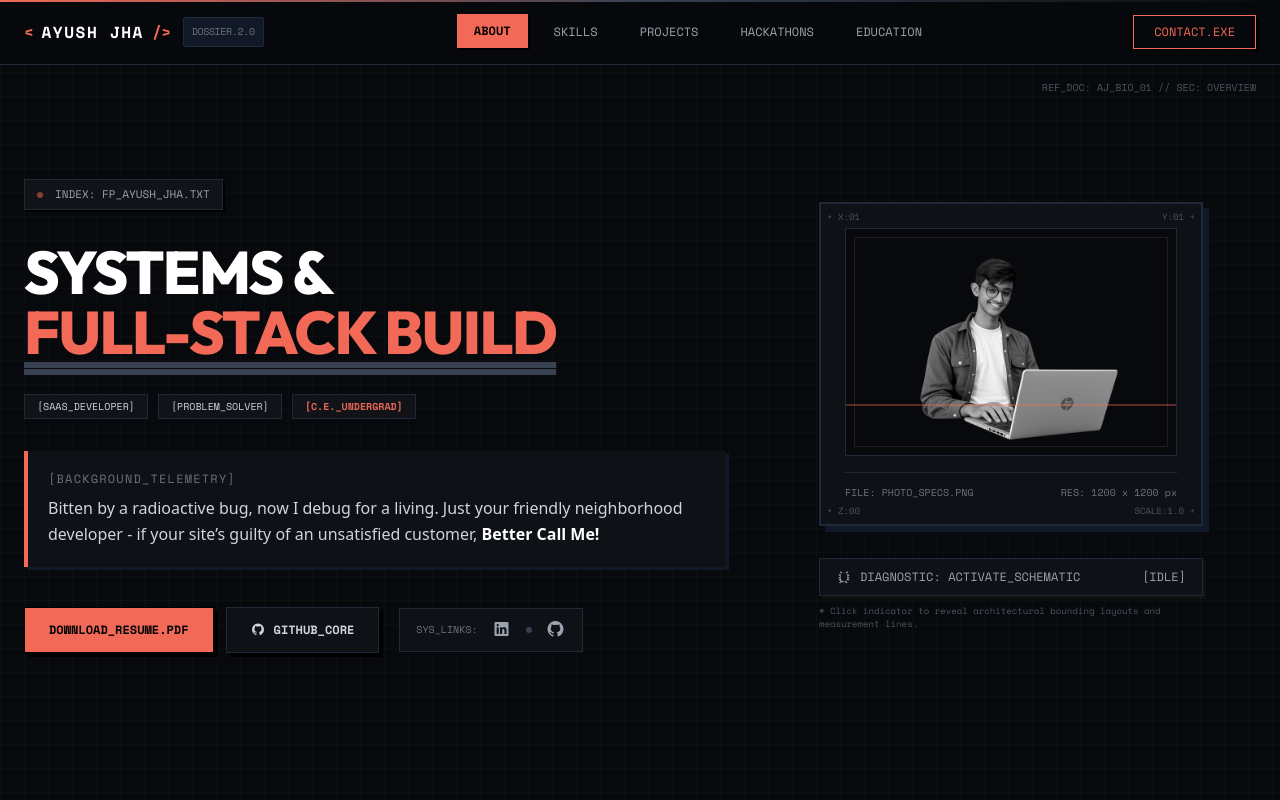
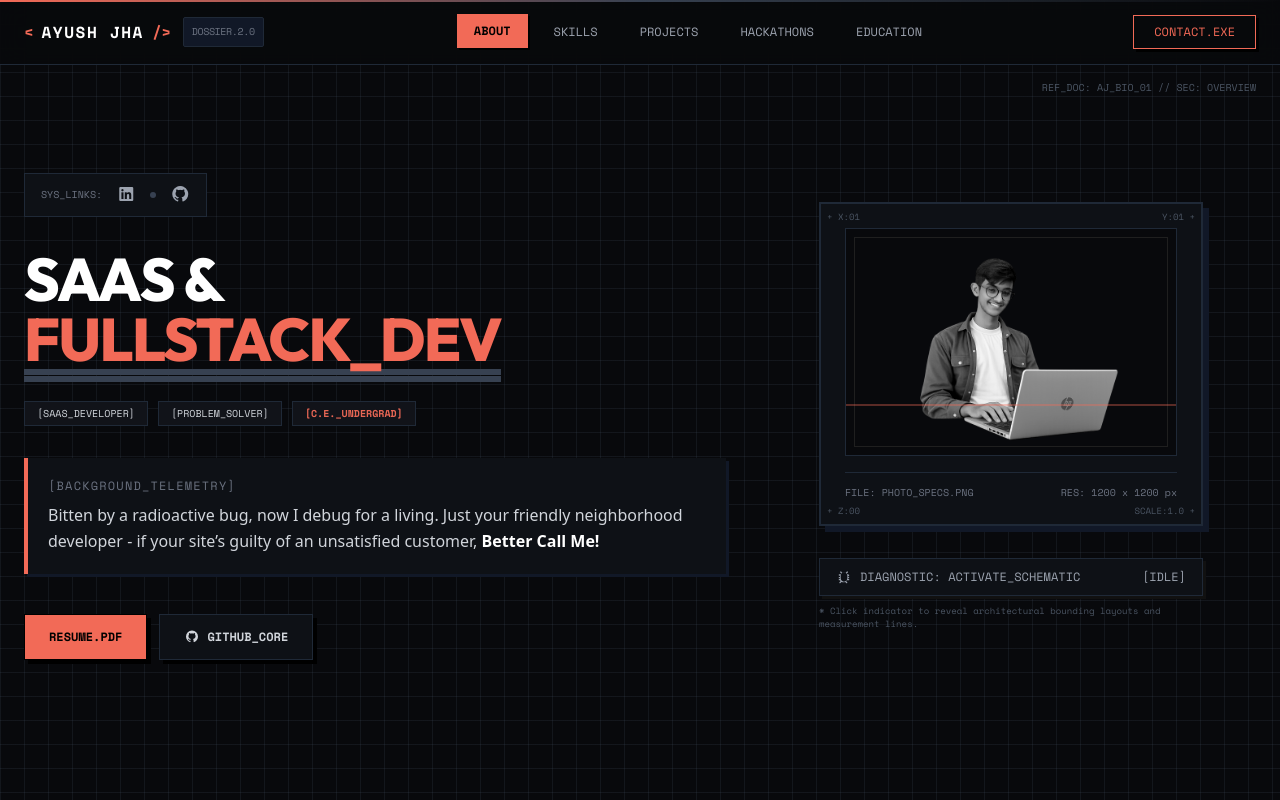
Before and after one commit to AyushJha2008/portfolio, a React (Vite) app in the folder portfolio/: page / in a window 1280 px wide. Shown: the top 800 px of the page. Built offline with nearby package versions, Linux system fonts and the light colour scheme.

Commit message:
feat: update Hero and Skills components with enhanced layout and styling; modify blueprint grid background color in CSS

```diff
--- a/portfolio/src/components/Hero.jsx
+++ b/portfolio/src/components/Hero.jsx
@@ -37,16 +37,31 @@ const Hero = () => {
           {/* Left Column: Dossier Text Content (7 cols on large screens) */}
           <div className="md:col-span-7 text-left space-y-8 relative">
 
-            {/* Index code badge */}
-            <div className="inline-flex items-center gap-3 font-mono text-[11px] bg-[#111319] border border-gray-800 text-gray-400 px-3 py-1.5 shadow-[2px_2px_0px_#000] relative">
-              <span className="w-1.5 h-1.5 bg-rust rounded-full animate-pulse"></span>
-              <span>INDEX: FP_AYUSH_JHA.TXT</span>
-
-              {/* Connector dot */}
-              {isSchematicActive && (
-                <span className="absolute -right-3 top-1/2 w-2 h-[2px] bg-rust"></span>
-              )}
-            </div>
+            {/* Quick Info Block */}
+              <div className="inline-flex w-fit items-center gap-3.5 px-4 py-3 border border-gray-800 bg-[#0e1116] text-gray-400 font-mono text-xs self-start">
+                <p className="text-[10px] text-gray-500 uppercase">SYS_LINKS:</p>
+                <a
+                  href="https://www.linkedin.com/in/ayush-jha200805/"
+                  id="hero-link-linkedin"
+                  target="_blank"
+                  rel="noopener noreferrer"
+                  className="hover:text-blue-500 transition-colors"
+                  title="LinkedIn Profile"
+                >
+                  <i className="fab fa-linkedin text-base"></i>
+                </a>
+                <p className="w-1.5 h-1.5 bg-gray-700 rounded-full"></p>
+                <a
+                  href="https://github.com/AyushJha2008"
+                  id="hero-link-github"
+                  target="_blank"
+                  rel="noopener noreferrer"
+                  className="hover:text-rust transition-colors"
+                  title="GitHub Profile"
+                >
+                  <i className="fab fa-github text-base"></i>
+                </a>
+              </div>
 
             {/* Asymmetrical bold headline */}
             <div className="space-y-2 relative">
@@ -56,9 +71,9 @@ const Hero = () => {
                 </div>
               )}
               <h1 className="text-4xl sm:text-5xl lg:text-6xl font-extrabold tracking-tight text-white leading-[1.1] uppercase">
-                Systems & <br />
+                SaaS & <br />
                 <span className="text-rust underline decoration-double decoration-gray-700 underline-offset-8">
-                  Full-Stack Build
+                  FullStack_Dev
                 </span>
               </h1>
             </div>
@@ -106,7 +121,7 @@ const Hero = () => {
                   rel="noopener noreferrer"
                   className="px-6 py-3.5 bg-rust text-black border border-black hover:bg-transparent hover:text-rust hover:border-rust transition-all font-bold shadow-[4px_4px_0px_#000] hover:shadow-[0px_0px_0px_#000] hover:translate-x-[2px] hover:translate-y-[2px] text-center"
                 >
-                  DOWNLOAD_RESUME.PDF
+                  RESUME.PDF
                 </a>
                 <a
                   href="https://github.com/AyushJha2008"
@@ -116,32 +131,6 @@ const Hero = () => {
                   className="px-6 py-3.5 bg-[#0e1116] border border-gray-800 text-gray-300 hover:text-white hover:border-rust hover:bg-gray-900 transition-all font-semibold shadow-[4px_4px_0px_#000] hover:shadow-[0px_0px_0px_#000] hover:translate-x-[2px] hover:translate-y-[2px] text-center flex items-center justify-center gap-2"
                 >
                   <i className="fab fa-github"></i> GITHUB_CORE
-                </a>
-              </div>
-
-              {/* Quick Info Block */}
-              <div className="flex items-center gap-3.5 px-4 py-3 border border-gray-800 bg-[#0e1116] text-gray-400 font-mono text-xs">
-                <span className="text-[10px] text-gray-500 uppercase">SYS_LINKS:</span>
-                <a
-                  href="https://www.linkedin.com/in/ayush-jha200805/"
-                  id="hero-link-linkedin"
-                  target="_blank"
-                  rel="noopener noreferrer"
-                  className="hover:text-rust transition-colors"
-                  title="LinkedIn Profile"
-                >
-                  <i className="fab fa-linkedin text-base"></i>
-                </a>
-                <span className="w-1.5 h-1.5 bg-gray-700 rounded-full"></span>
-                <a
-                  href="https://github.com/AyushJha2008"
-                  id="hero-link-github"
-                  target="_blank"
-                  rel="noopener noreferrer"
-                  className="hover:text-rust transition-colors"
-                  title="GitHub Profile"
-                >
-                  <i className="fab fa-github text-base"></i>
                 </a>
               </div>
 
--- a/portfolio/src/index.css
+++ b/portfolio/src/index.css
@@ -53,8 +53,8 @@
   .blueprint-grid-bg {
     background-size: 24px 24px;
     background-image:
-      linear-gradient(to right, rgba(31, 41, 55, 0.15) 1px, transparent 1px),
-      linear-gradient(to bottom, rgba(31, 41, 55, 0.15) 1px, transparent 1px);
+      linear-gradient(to right, rgba(82, 99, 122, 0.15) 1px, transparent 1px),
+      linear-gradient(to bottom, rgba(82, 99, 122, 0.15) 1px, transparent 1px);
   }
 
   /* Maintaining legacy support while transforming style properties */
```
Also changed, not shown: portfolio/src/components/Skills.jsx (line endings or trailing spaces).
